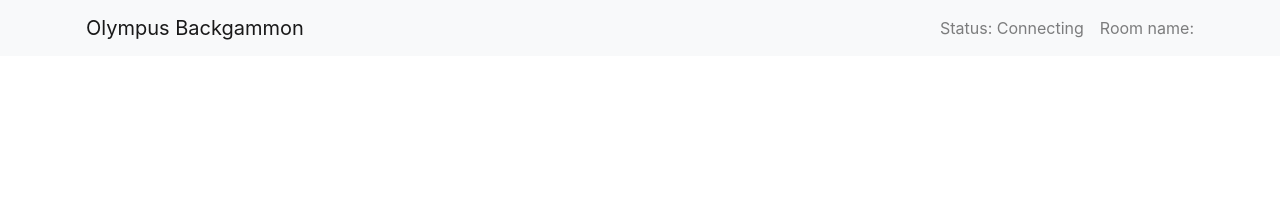
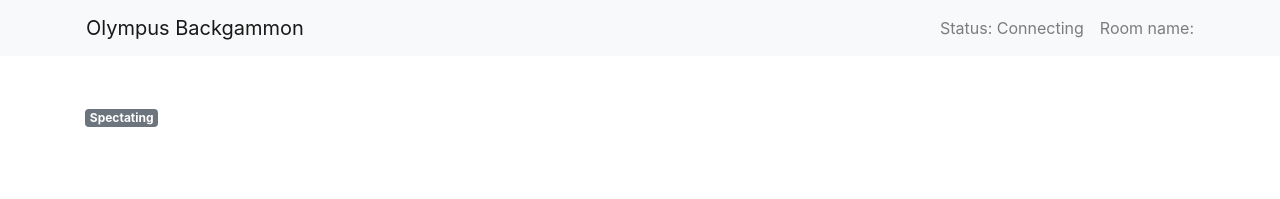
Before and after one commit to michaelti/olympus-backgammon, a React (Create React App) app: page /room/1 in a window 1280 px wide. Shown: the top 199 px of the page. Built offline with nearby package versions, Linux system fonts and the light colour scheme; no server answers.

Commit message:
Display the player colour received from the backend when joining room (#22)
Adds a badge to display the player colour information provided from backend#16

```diff
--- a/src/components/Room.js
+++ b/src/components/Room.js
@@ -1,11 +1,14 @@
-import React, { useEffect } from "react";
+import React, { useState, useEffect } from "react";
 import { useParams } from "react-router-dom";
 import { socketEmit } from "../api";
 import { Container } from "reactstrap";
+import { Player } from "../util";
+import { Badge } from "reactstrap";
 import Game from "./Game";
 
 function Room({ setRoomName }) {
     const { roomName } = useParams();
+    const [player, setPlayer] = useState(undefined);
 
     useEffect(() => {
         socketEmit("event/join-room", roomName, (acknowledgement) => {
@@ -13,12 +16,16 @@
                 console.log(`Failed to join room "${acknowledgement.roomName}".`);
             } else {
                 setRoomName(acknowledgement.roomName);
+                setPlayer(acknowledgement.player);
             }
         });
     }, [roomName, setRoomName]);
 
     return (
         <Container className="py-5">
+            <Badge className="mb-3">
+                {player ? `Playing as ${Player.properties[player].colorName}` : "Spectating"}
+            </Badge>
             <Game />
         </Container>
     );
```
